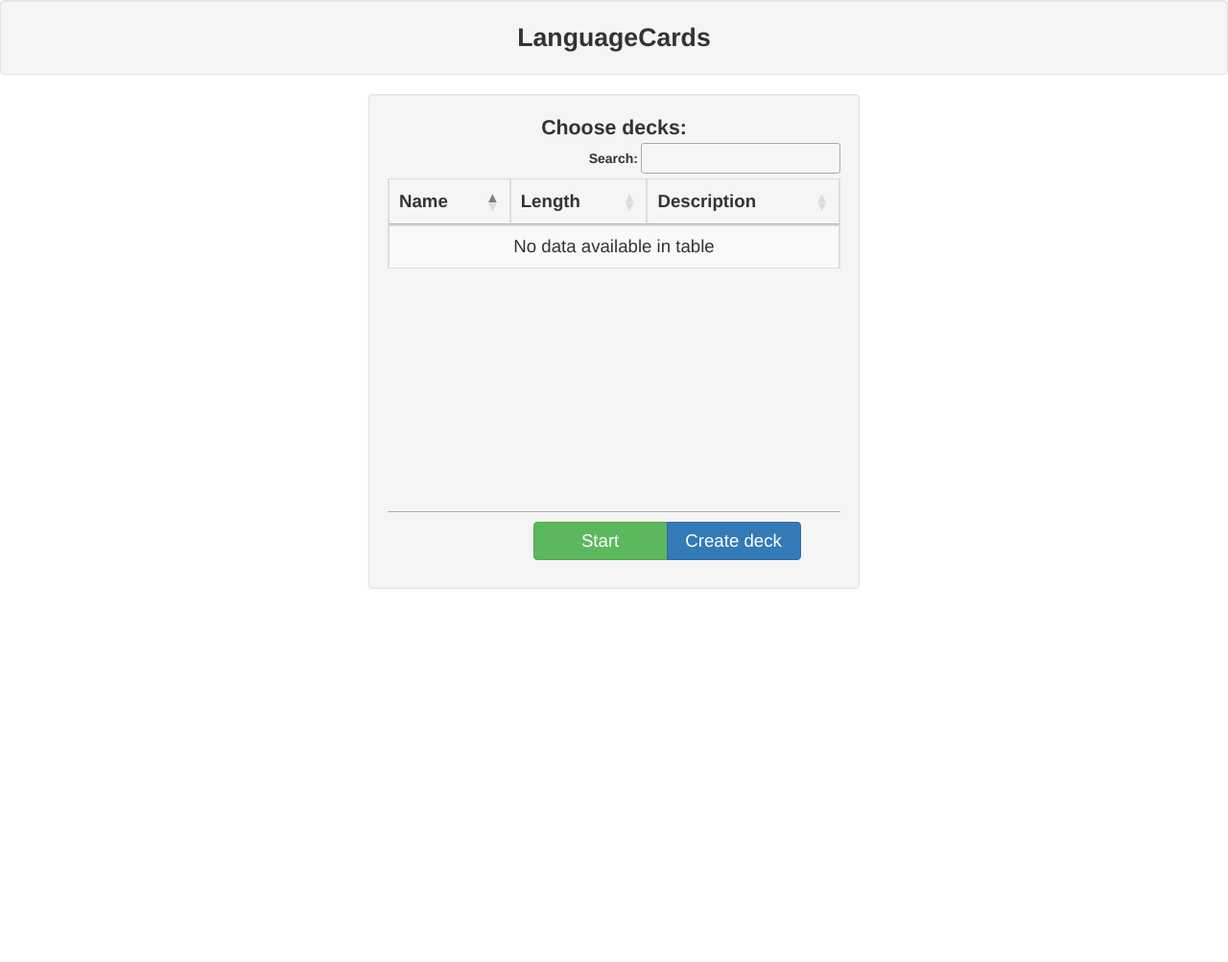
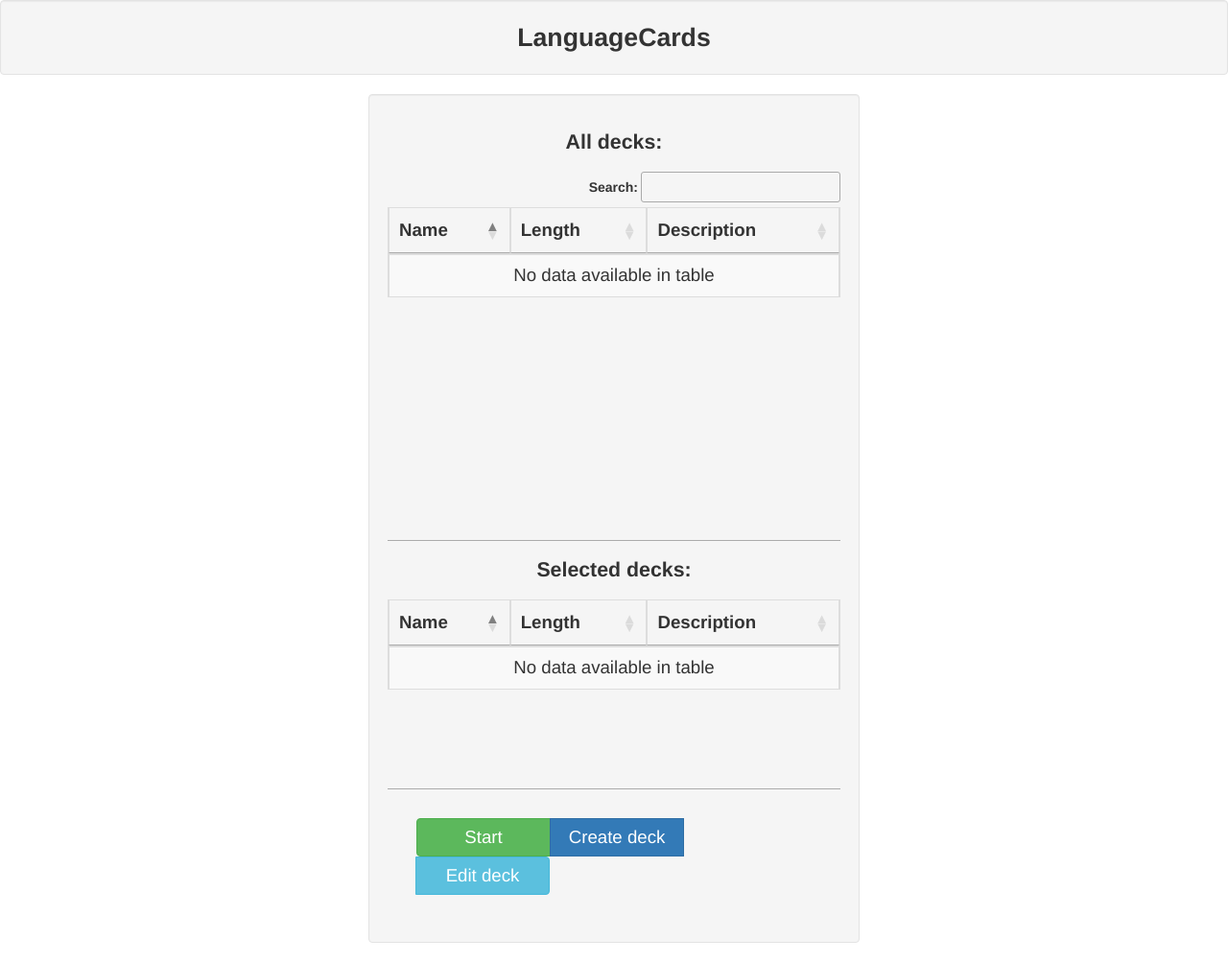
Before and after one commit to AlekseyPauls/LanguageCards, a Flask app: page / in a window 1280 px wide. Shown: the whole page at 96% size. Before the commit the page ends 614 px from the top, so only its background shows below. Run offline with Flask 2, Linux system fonts and the light colour scheme; lists and menus that the app fills with data are empty; parts of the project's set-up code (start-up, migrations or seed data) failed here and were passed over; some libraries are stand-ins or nearby versions.

Commit message:
A few changes and bugs fixed

```diff
--- a/app.py
+++ b/app.py
@@ -2,6 +2,8 @@ from flask import Flask, render_template, redirect, url_for, send_file, abort
 from flask_socketio import SocketIO, join_room, leave_room, rooms
 import random
 import os
+import glob
+import re
 
 from mongoengine import *
 from models import Room, Deck
@@ -12,18 +14,18 @@ app.config['SECRET_KEY'] = 'jsbcfsbfjefebw237u3gdbdc'
 socketio = SocketIO(app)
 
 # Test Config
+MONGO = {
+                'db': 'mongo',
+                'host': 'localhost',
+                'port': '27017',
+}
+
+#App Config
 # MONGO = {
 #                 'db': 'mongo',
-#                 'host': 'localhost',
+#                 'host': 'db',
 #                 'port': '27017',
 # }
-
-#App Config
-MONGO = {
-                'db': 'mongo',
-                'host': 'db',
-                'port': '27017',
-}
 
 MONGO_URI = os.environ.get('MONGO_URI', 'mongodb://%(host)s:%(port)s/%(db)s' % MONGO)
 db = connect(MONGO['db'], host=MONGO['host'])
@@ -52,7 +54,18 @@ def create_deck():
 
 @app.route('/edit_deck/<name>')
 def edit_deck(name):
-    return render_template('./EditDeckPage.html', name=name)
+    if deck_exists(name):
+        return render_template('./EditDeckPage.html', name=name)
+    else:
+        abort(404)
+
+
+@app.route('/decks/<name>')
+def decks(name):
+    deck_name = name[: name.rfind('.')]
+    make_tmp_file(deck_name)
+    file = open('tmp/' + name, 'rb')
+    return send_file(file, mimetype='text/')
 
 
 """ Start page """
@@ -64,6 +77,7 @@ def send_table(room):
     socketio.emit('make table', deck_list, room=room)
 
 
+# Add room_life_time check to delete useless rooms before create new
 @socketio.on('start game')
 def start_game(data):
     room = data['current_room']
@@ -79,8 +93,12 @@ def start_game(data):
 
 @socketio.on('redirect to CreateDeck')
 def redirect_to_CreateDeck(room):
-    room = room['room']
     socketio.emit('redirect', url_for('create_deck'), room=room)
+
+
+@socketio.on('redirect to EditDeck')
+def redirect_to_EditDeck(data):
+    socketio.emit('redirect', url_for('edit_deck', name=data['deck']), room=data['room'])
 
 
 """ Create deck page """
@@ -94,6 +112,10 @@ def save_deck(data):
     deck['name'] = data['name']
     deck['description'] = data['description']
     deck['cards'] = []
+
+    if (not check_deck_name(deck['name'])):
+        socketio.emit('message', 'Bad deck name!', room=room)
+        return
 
     if data.get('cards') is not None:
         deck['cards'].extend(parse_cards(data['cards'], 'string'))
@@ -114,8 +136,36 @@ def save_deck(data):
 """ Edit deck page """
 
 
+@socketio.on('send deck info')
+def send_deck_info(data):
+    room = data['room']
+    name = data['name']
+    print(name)
+    deck = Deck.objects(Q(name=name)).first()
+    socketio.emit('get deck info', {'description': deck.description, 'cards': deck.cards}, room=room)
 
 
+@socketio.on('change deck')
+def change_deck(data):
+    deck = {}
+    deck['name'] = data['deck']
+    deck['cards'] = []
+
+    deck['cards'].extend(parse_cards(data['cards'], 'string'))
+    deck['length'] = len(deck['cards'])
+    change_deck_in_db(deck)
+
+
+@socketio.on('delete deck')
+def delete_deck(name):
+    delete_deck_from_db(name)
+
+
+@socketio.on('clear tmp')
+def clear_tmp():
+    files = glob.glob('tmp/*')
+    for f in files:
+        os.remove(f)
 
 
 """ Room page """
@@ -124,25 +174,13 @@ def save_deck(data):
 @socketio.on('join game room')
 def join_game_room(room):
     join_room(room)
-    app.logger.debug('Join to game room: ' + str(room))
     increase_clients(room)
-    #print('Has entered the game room: ' + str(room) + '. Now clients: ' + str((rooms[room])['clients']))
 
 
 @socketio.on('leave game room')
-def on_leave(room):
+def leave_game_room(room):
     leave_room(room)
     decrease_clients(room)
-    #print('Has leaved the room: ' + str(room) + '. Now clients: ' + str((rooms[room])['clients']))
-
-
-# Where it needs?
-@socketio.on('send deck info')
-def send_deck_info(data):
-    room = data['room']
-    name = data['name']
-    deck = Deck.objects(Q(name=name)).first()
-    socketio.emit('get deck info', {'length': deck.length, 'description': deck.description}, room=room)
 
 
 @socketio.on('prepare field')
@@ -151,7 +189,7 @@ def send_decks_count(data):
     count = len(room.decks)
     socketio.emit('make field', count, room=data['client'])
 
-# To do: send current cards only to new room
+
 @socketio.on('prepare cards')
 def prepare_room(data):
     cards = get_current_cards(data['room'])
@@ -161,7 +199,6 @@ def prepare_room(data):
 @socketio.on('send new cards')
 def send_new_cards(room):
     new_cards = get_random_cards(room)
-    #print('New current card for room: ' + str(room) + ' ' + (rooms[room])['current card'])
     socketio.emit('get new cards', new_cards, room=room)
 
 
@@ -171,7 +208,6 @@ def send_new_cards(room):
 @socketio.on('join single room')
 def join_single_room(room):
     join_room(room)
-    #logging
     app.logger.debug('Join to single room: ' + str(room))
     #app.logger.warning('A warning occurred (%d apples)', 42)
     #app.logger.error('An error occurred')
@@ -179,7 +215,7 @@ def join_single_room(room):
 
 @socketio.on('redirect to Start')
 def redirect_to_Start(room):
-    room = room['room']
+    print('redirect of ' + room)
     socketio.emit('redirect', url_for('start'), room=room)
 
 
@@ -187,25 +223,40 @@ def redirect_to_Start(room):
 
 
 def room_exists(room_id):
-    print("Exists room " + room_id)
     if Room.objects(Q(name=room_id)).first() is not None:
         return True
     else:
         return False
 
 
+def deck_exists(name):
+    if Deck.objects(Q(name=name)).first() is not None:
+        return True
+    else:
+        return False
+
+
+def generate_room_id():
+    id = random.randint(0, 100000000)
+    while Room.objects(Q(name=id)).first() is not None:
+        id = random.randint(0, 100000000)
+    return id
+
+
 def increase_clients(room_id):
     room = Room.objects(Q(name=room_id)).first()
     room.clients += 1
+    app.logger.debug('Join game room: ' + str(room_id) + ". Current number of clients: " + str(room.clients))
     room.save()
 
 
 def decrease_clients(room_id):
     room = Room.objects(Q(name=room_id)).first()
     room.clients -= 1
-    # close room
+    app.logger.debug('Leave game room: ' + str(room_id) + ". Current number of clients: " + str(room.clients))
     if room.clients == 0:
         room.delete()
+        app.logger.debug('Close game room: ' + str(room_id))
     else:
         room.save()
 
@@ -247,7 +298,39 @@ def save_deck_to_db(deck):
     return True
 
 
+def change_deck_in_db(deck):
+    changing_deck = Deck.objects(Q(name=deck['name'])).first()
+    changing_deck.cards = deck['cards']
+    changing_deck.length = deck['length']
+    changing_deck.save()
+
+
+def delete_deck_from_db(deck):
+    deleting_deck = Deck.objects(Q(name=deck)).first()
+    deleting_deck.delete()
+
+
+def make_tmp_file(name):
+    deck = Deck.objects(Q(name=name)).first()
+    file = open('tmp/' + name + '.txt', 'w')
+    descr = deck.description.split('\n')
+    for line in descr:
+        file.write('#' + line + '\n')
+    for line in deck.cards:
+        file.write(line + '\n')
+    return file
+
+
 """ Service logic """
+
+
+
+def check_deck_name(name):
+    if (re.findall(r'[ ^ A - Za - z0 - 9 - _ +:.!]+', name) is ''):
+        return True
+    else:
+        return False
+
 
 
 def parse_cards(cards, mode):
@@ -273,13 +356,6 @@ def parse_cards(cards, mode):
     return ret
 
 
-def generate_room_id():
-    id = random.randint(0, 100000000)
-    while Room.objects(Q(name=id)).first() is not None:
-        id = random.randint(0, 100000000)
-    return id
-
-
 def random_card(cards):
     r = random.randint(0, len(cards) - 1)
     return cards[r]
--- a/templates/StartPage.html
+++ b/templates/StartPage.html
@@ -10,43 +10,47 @@
     <!-- Bootstrap -->
     <link rel="stylesheet" href="https://maxcdn.bootstrapcdn.com/bootstrap/3.3.7/css/bootstrap.min.css"
     integrity="sha384-BVYiiSIFeK1dGmJRAkycuHAHRg32OmUcww7on3RYdg4Va+PmSTsz/K68vbdEjh4u" crossorigin="anonymous">
+    <link rel="stylesheet" href="https://cdn.datatables.net/1.10.16/css/dataTables.jqueryui.min.css">
 
-    <link rel="stylesheet" href="https://cdn.datatables.net/1.10.16/css/dataTables.jqueryui.min.css">
     <style type="text/css">
       div.container {
-        width: 40%; /* Ширина слоя */
+        width: 40%;
         margin-right: auto;
         margin-left: auto;
-      }
-      th, td {
-        padding: 10px;
-        font-size: 14pt;
       }
       button.my-btn {
         width: 140px;
         height: 40px;
         font-size: 14pt;
       }
-      textarea.my-ta {
+      div.my-header {
+        font-size: 16pt;
+        text-align: center;
+        font-weight: bold;
+        margin-top: 15px;
+        margin-bottom: 15px;
+      }
+      .vertical-alignment-helper {
+        display:table;
+        height: 100%;
         width: 100%;
-        height: 100%;
-        font-size: 14pt;
+      }
+      .vertical-align-center {
+        display: table-cell;
+        vertical-align: middle;
+      }
+      .modal-content {
+        width:inherit;
+        height:inherit;
+        margin: 0 auto;
       }
     </style>
-
-    <!-- HTML5 shim and Respond.js for IE8 support of HTML5 elements and media queries -->
-    <!-- WARNING: Respond.js doesn't work if you view the page via file:// -->
-    <!--[if lt IE 9]>
-      <script src="https://oss.maxcdn.com/html5shiv/3.7.3/html5shiv.min.js"></script>
-      <script src="https://oss.maxcdn.com/respond/1.4.2/respond.min.js"></script>
-    <![endif]-->
   </head>
   <body>
     <div class="text-center well" style="font-size: 20pt;"><b>LanguageCards</b></div>
     <div class="well container">
-      <form action="" method="post" id="joinForm">
-        <div style="font-size: 16pt; text-align: center; font-weight: bold;">Choose decks:</div>
-        <table id="table" class="table table-striped table-bordered" style="width:100%">
+      <div class="my-header">All decks:</div>
+      <table id="all_decks" class="table table-striped table-bordered" style="width:100%; font-size: 14pt;">
         <thead>
           <tr>
               <th>Name</th>
@@ -56,37 +60,61 @@
         </thead>
         <tbody></tbody>
       </table>
-        <table width="100%">
-          <tbody>
+      <div class="my-header">Selected decks:</div>
+      <table id="selected_decks" class="table table-striped table-bordered" style="width:100%; font-size: 14pt;">
+        <thead>
           <tr>
-              <td align="right" width="30%"></td>
-              <td style="text-align: left;">
-                <div class="btn-group">
-                  <button type="submit" id="start" class="btn btn-success my-btn"> Start</button>
-                  <button type="button" id="createDeck" class="btn btn-primary my-btn"> Create deck</button>
+              <th>Name</th>
+              <th>Length</th>
+              <th>Description</th>
+          </tr>
+        </thead>
+        <tbody></tbody>
+      </table>
+      <div id="selected_rows"></div>
+      <div class="text-center">
+        <div class="btn-group" style="padding: 30px;">
+          <button type="button" id="start" class="btn btn-success my-btn">Start</button>
+          <button type="button" id="createDeck" class="btn btn-primary my-btn">Create deck</button>
+          <button type="button" id="editDeck" class="btn btn-info my-btn">Edit deck</button>
         </div>
-              </td>
-            </tr>
-          </tbody>
-        </table>
-      </form>
+      </div>
+    </div>
+
+    <div id="modal" class="modal fade" role="dialog">
+      <div class="vertical-alignment-helper">
+        <div class="modal-dialog vertical-align-center">
+          <div class="modal-content">
+            <div id="message" class="modal-body" style="text-align: center; font-size: 14pt"></div>
+            <div class="modal-footer">
+              <button type="button" class="btn btn-default" data-dismiss="modal">Close</button>
+            </div>
+          </div>
+        </div>
+      </div>
     </div>
 
     <!-- jQuery (necessary for Bootstrap's JavaScript plugins) -->
     <script src="https://ajax.googleapis.com/ajax/libs/jquery/1.12.4/jquery.min.js"></script>
     <script src="https://cdnjs.cloudflare.com/ajax/libs/socket.io/1.7.3/socket.io.min.js"></script>
     <script src=https://cdnjs.cloudflare.com/ajax/libs/mathjs/3.3.0/math.min.js></script>
-    <script src="http://maxcdn.bootstrapcdn.com/bootstrap/3.3.6/js/bootstrap.min.js"></script>
+    <script src="http://maxcdn.bootstrapcdn.com/bootstrap/3.3.7/js/bootstrap.min.js"></script>
     <script type="text/javascript" src="https://cdn.datatables.net/v/dt/dt-1.10.16/datatables.min.js"></script>
     <script type="text/javascript" src="https://cdn.datatables.net/select/1.2.5/js/dataTables.select.min.js"></script>
 
     <script>
       var socket = io('http://' + document.domain + ':' + location.port)
       console.log('http://' + document.domain + ':' + location.port)
-      var t = $('#table').DataTable({
+      var t = $('#all_decks').DataTable({
         "scrollY": "300px",
         "paging": false,
         "info": false
+      });
+      var t_s = $('#selected_decks').DataTable({
+        "scrollY": "150px",
+        "paging": false,
+        "info": false,
+        "searching": false
       });
 
 
@@ -94,39 +122,66 @@
         socket.emit('join single room', socket.id)
         socket.emit('send table', socket.id)
 
-        $('#joinForm').on('submit', function(e) {
+        $('#start').on('click', function(e) {
           e.preventDefault()
 
           var decks = []
-          rows = t.rows('.selected').data()
+          rows = t_s.rows().data()
+          if (rows.length === 0) {
+            $('#message').html('Please choose at least one deck')
+            $('#modal').modal('show')
+          } else {
             for (var i = 0; i < rows.length; i++) {
               decks.push(rows[i][0])
             }
-
-          console.log(decks)
             socket.emit('start game', {
             'current_room' : socket.id,
             'decks' : decks
             })
-          $('#roomId').val('').focus()
-          $('#deck').val('').focus()
+          }
         })
+
         $('#createDeck').on('click', function(e) {
           e.preventDefault()
-          socket.emit('redirect to CreateDeck', {
-            'room' : socket.id
-          })
-          $('#roomId').val('').focus()
-          $('#deck').val('').focus()
+          socket.emit('redirect to CreateDeck', socket.id)
         })
 
-        $('#table tbody').on( 'click', 'tr', function () {
-          if ($(this).hasClass('selected')) {
-            t.row(this).deselect()
+        $('#editDeck').on('click', function(e) {
+          e.preventDefault()
+
+          var deck
+          rows = t_s.rows().data()
+          if (rows.length !== 1) {
+            $('#message').html('Please choose only one deck')
+            $('#modal').modal('show')
           } else {
-            t.row(this).select()
+            deck = rows[0][0]
+            socket.emit('redirect to EditDeck', {
+            'room' : socket.id,
+            'deck' : deck
+            })
           }
-        });
+        })
+
+        $('#all_decks tbody').on( 'click', 'tr', function () {
+          var data = t.row(this).data()
+          t.row(this).remove().draw()
+          t_s.row.add([
+            data[0],
+            data[1],
+            data[2]
+          ]).draw()
+        })
+
+        $('#selected_decks tbody').on( 'click', 'tr', function () {
+          var data = t_s.row(this).data()
+          t_s.row(this).remove().draw()
+          t.row.add([
+            data[0],
+            data[1],
+            data[2]
+          ]).draw()
+        })
       })
 
       socket.on('redirect', function(url) {
@@ -137,11 +192,11 @@
       socket.on('make table', function(msg) {
       console.log(msg)
         for (var i = 0; i < msg.length; i++) {
-          t.row.add( [
+          t.row.add([
             msg[i]['name'],
             msg[i]['length'],
             msg[i]['description']
-          ]).draw(false);
+          ]).draw(false)
         }
       })
     </script>
```
Also changed, not shown: templates/CreateDeckPage.html (+10 -18 lines), templates/EditDeckPage.html (+44 -60 lines), templates/RoomPage.html (+42 -21 lines). Lines whose indentation alone changed are shown as unchanged.
